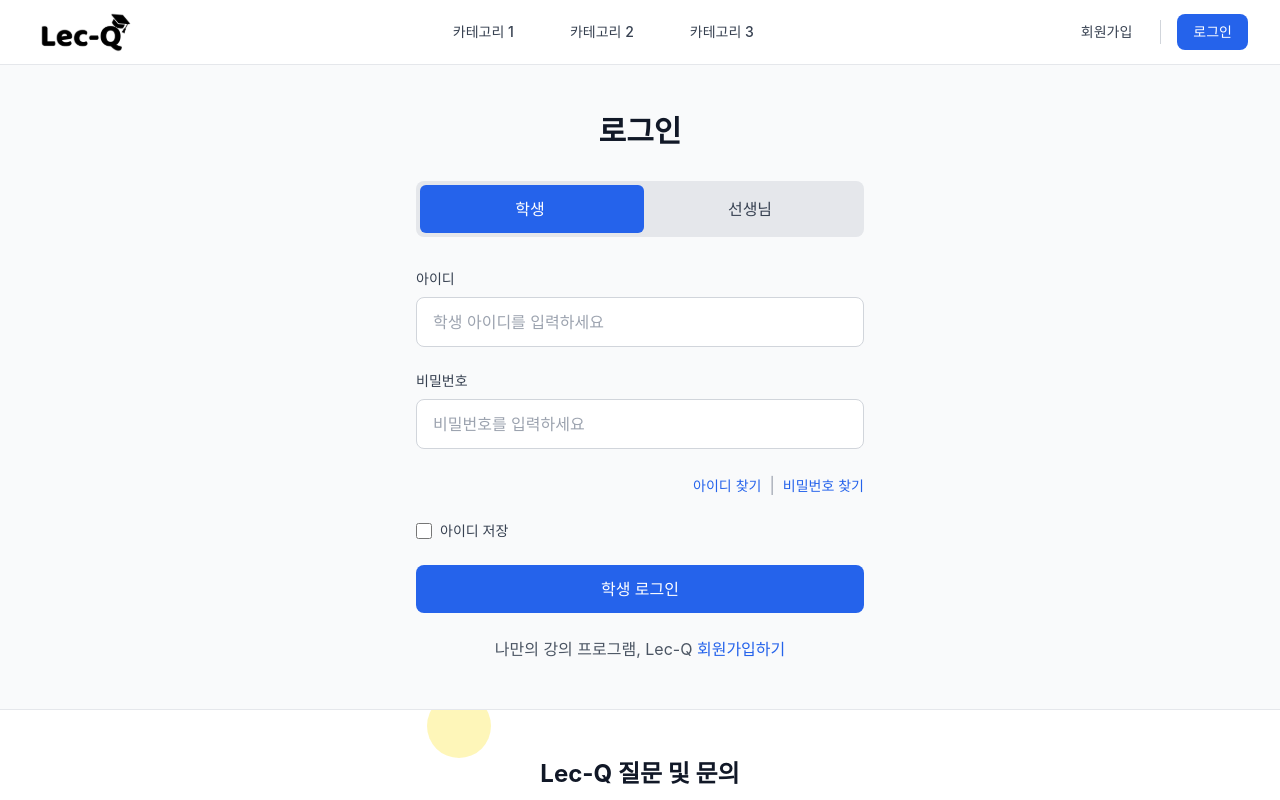
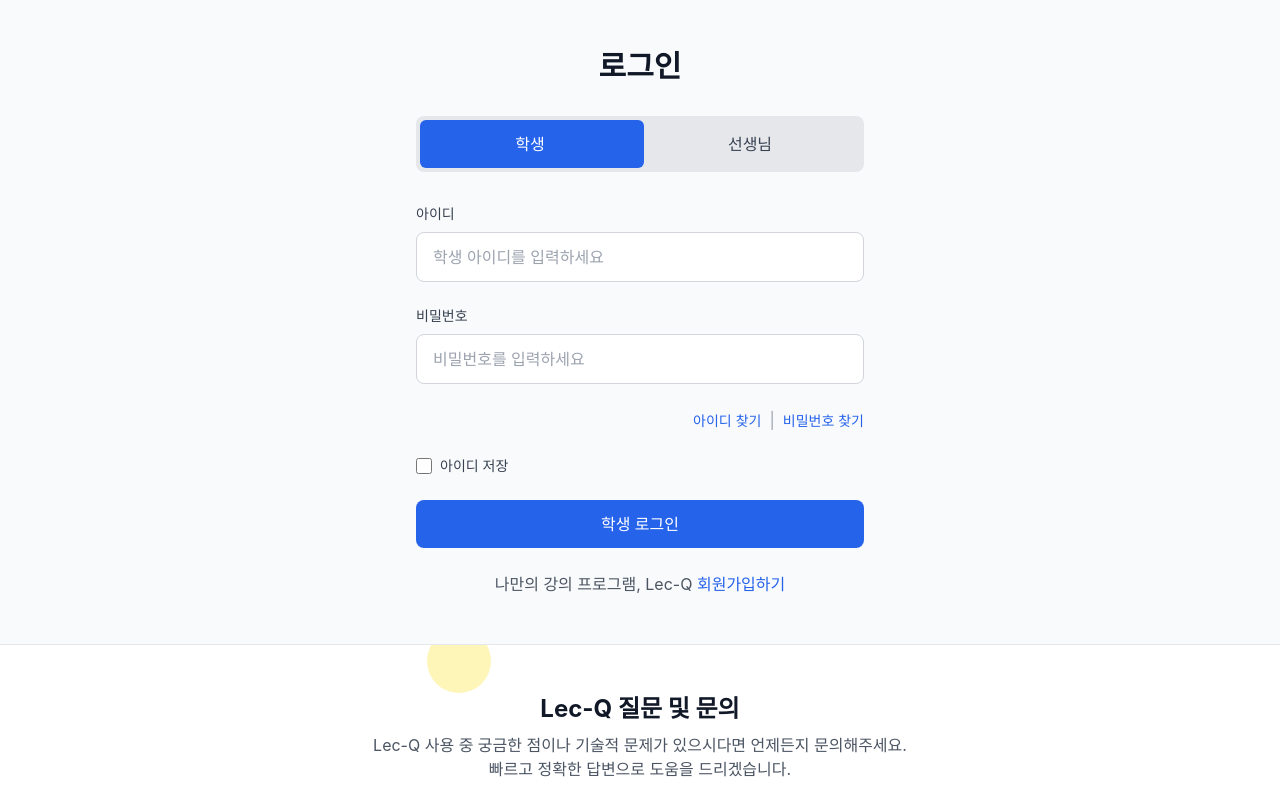
Before and after one commit to kw-ic-web/25-team-legend-chicken, a React (Vite) app in the folder frontend/: page /login in a window 1280 px wide. Shown: the top 800 px of the page. Built offline with nearby package versions, Linux system fonts and the light colour scheme.

Commit message:
🔥: 헤더 랜딩, 로그인 로그아웃에서 미사용

```diff
--- a/frontend/src/components/layout/Layout.tsx
+++ b/frontend/src/components/layout/Layout.tsx
@@ -1,6 +1,5 @@
 import React from "react";
 import { Outlet, useLocation } from "react-router-dom";
-import Header from "./Header";
 import StudentSidebar from "./StudentSidebar";
 import ProfessorSidebar from "./ProfessorSidebar";
 
@@ -9,12 +8,9 @@ const Layout: React.FC = () => {
 
   const isStudentRoute = location.pathname.startsWith("/student");
   const isProfessorRoute = location.pathname.startsWith("/professor");
-  const isLanding = location.pathname === "/";
 
   return (
     <div className="layout">
-      {!isLanding && <Header />}
-
       <div className="main-content">
         {isStudentRoute && <StudentSidebar />}
         {isProfessorRoute && <ProfessorSidebar />}
```
